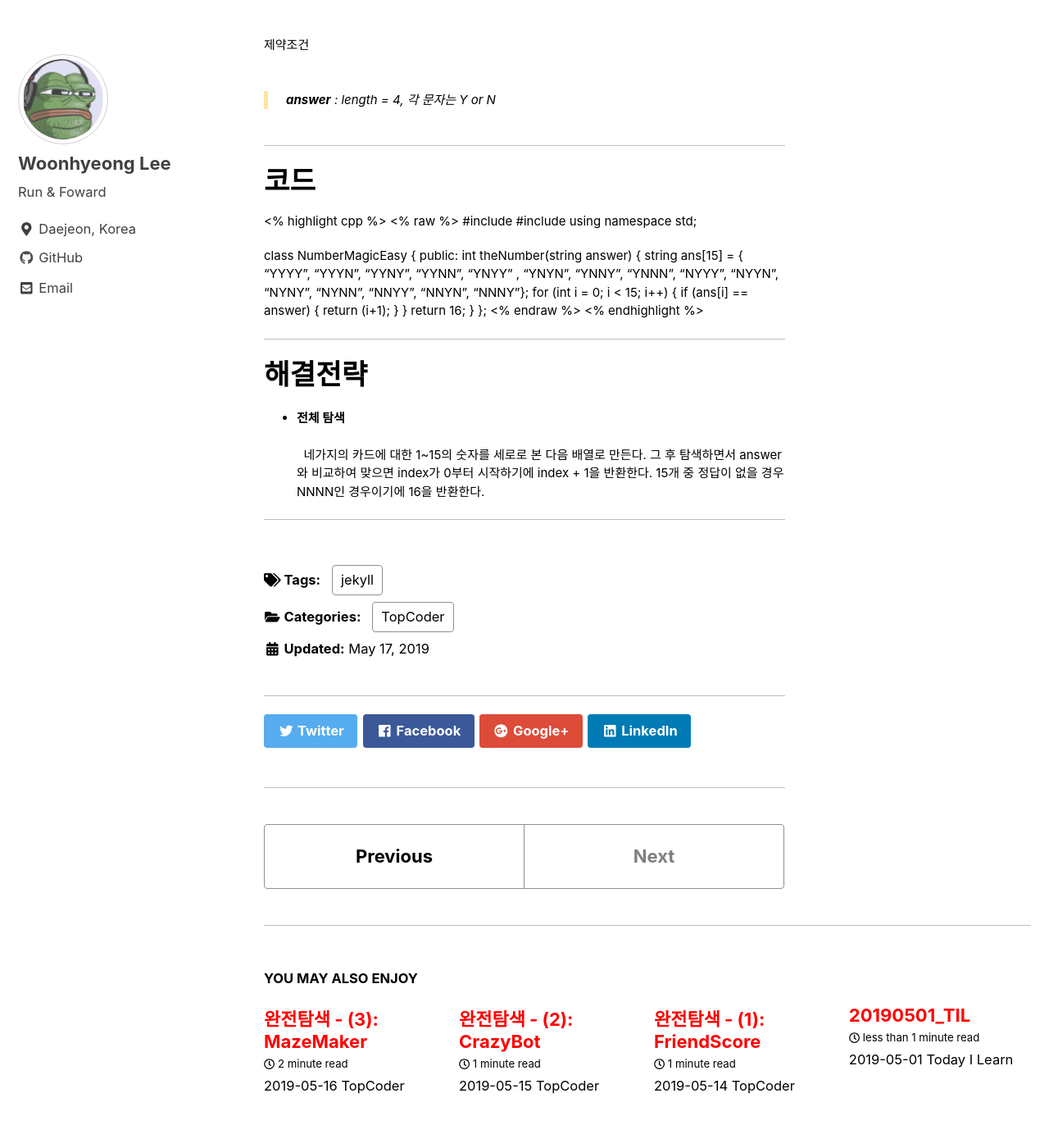
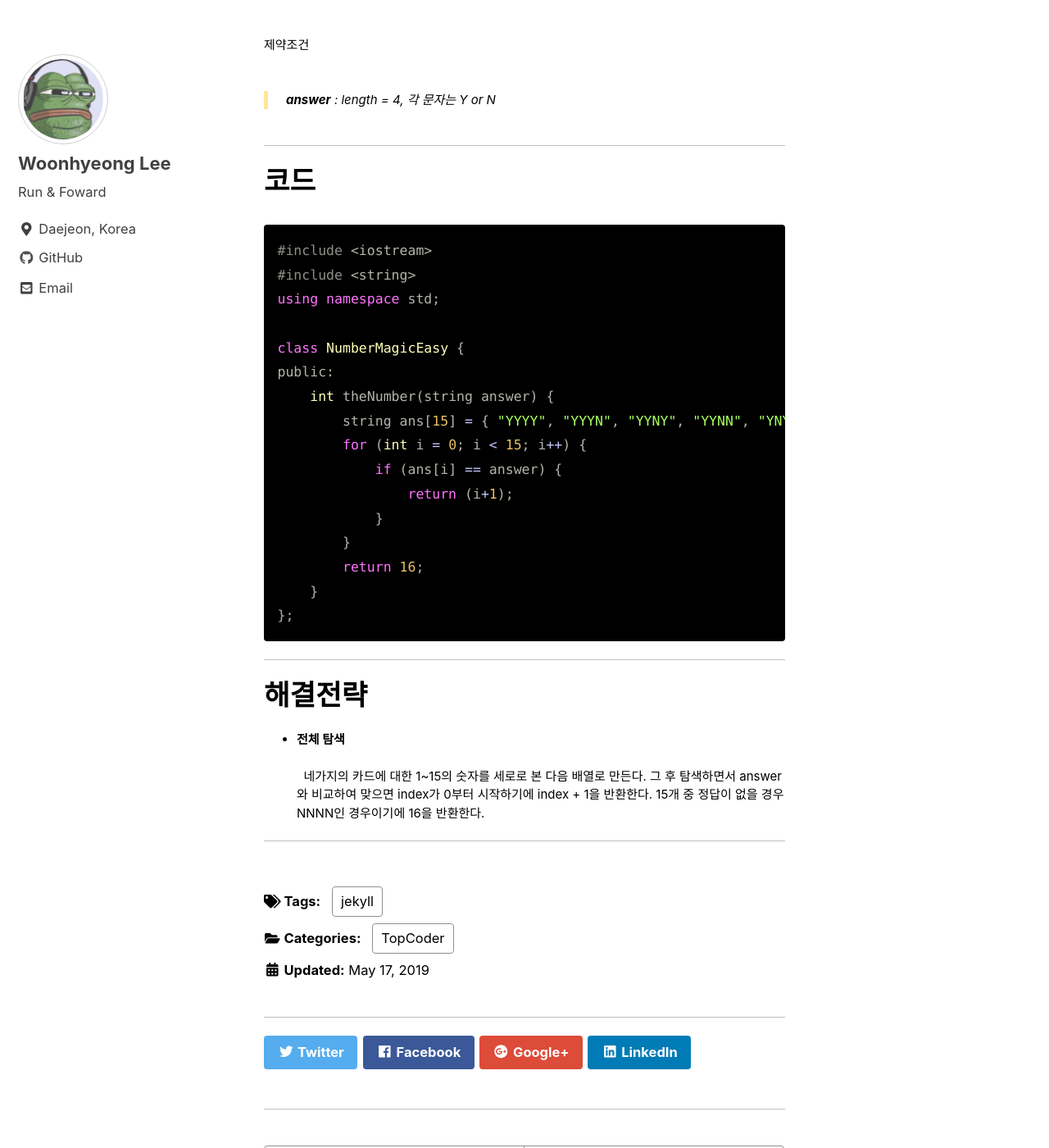
Before and after one commit to woonhyeong/woonhyeong.github.io, a Jekyll site: the page built from _posts/TopCoder/2019-05-17-TopCoder.md, in a window 1280 px wide and 1400 px high, scrolled down 681 px. Shown: the whole window at 82% size. Built offline with Jekyll 4.4.1, drawn with Linux system fonts in a browser that asks for light colours; cached includes are drawn as plain includes; nearby versions of some CDN libraries; comment, search, counter and statistics services are not loaded.

```diff
--- a/_posts/TopCoder/2019-05-17-TopCoder.md
+++ b/_posts/TopCoder/2019-05-17-TopCoder.md
@@ -32,8 +32,8 @@ __NumberMagicEasy__
 
 # 코드
 
-<% highlight cpp %>
-<% raw %>
+{% highlight cpp %}
+{% raw %}
 #include <iostream>
 #include <string>
 using namespace std;
@@ -50,8 +50,8 @@ public:
         return 16;
     }
 };
-<% endraw %>
-<% endhighlight %>
+{% endraw %}
+{% endhighlight %}
 
 ---
 
```
Also changed, not shown: _posts/TopCoder/2019-05-16-TopCoder.md (+4 -4 lines).
